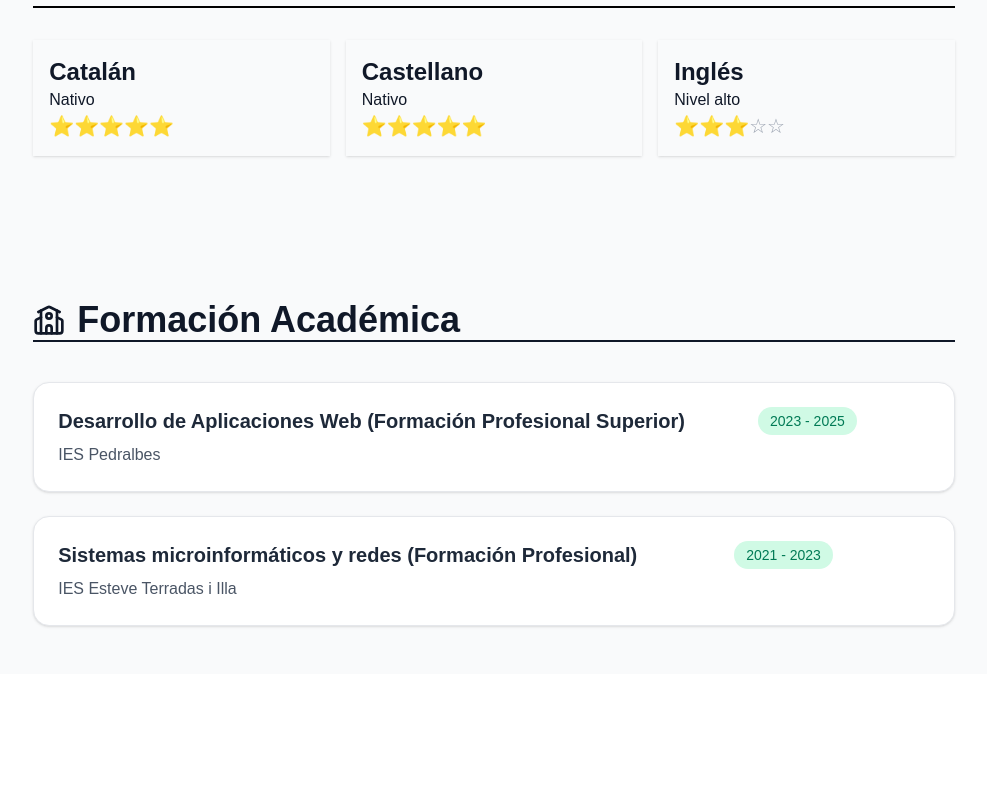
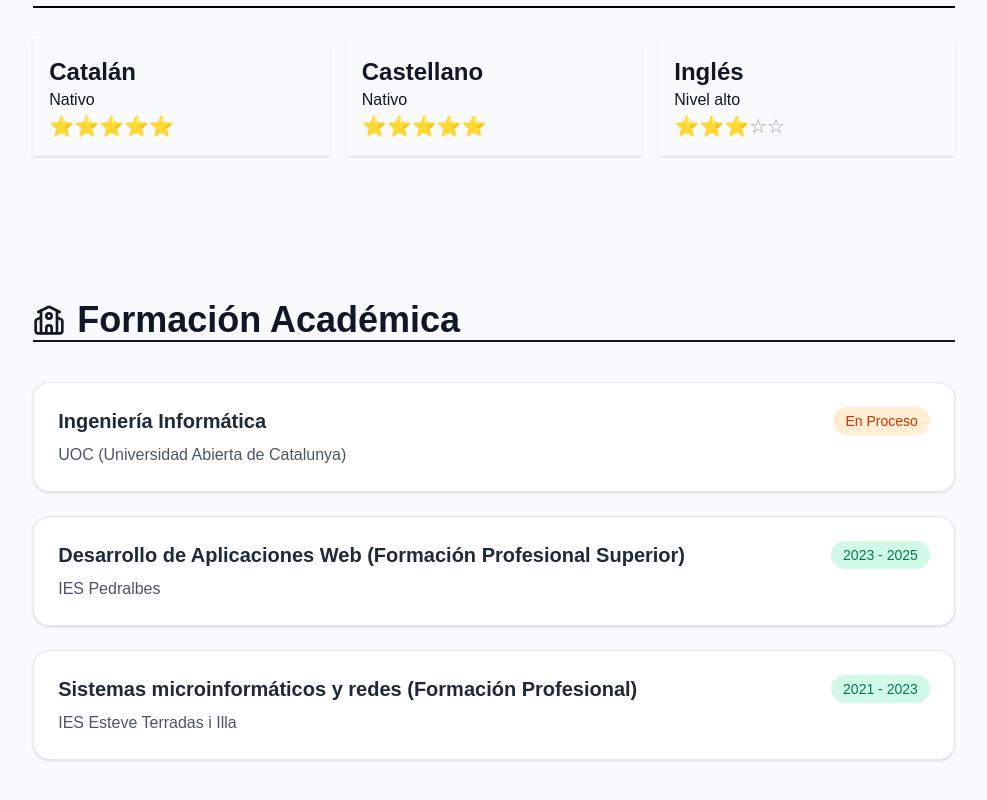
Before and after one commit to arnaubarrero/portfolio, a Next.js app in the folder aplicacio/: page / in a window 1280 px wide. Shown: the part 3246-4046 px from the top of the page, without its empty margins (146-1133 px from the left). Before the commit the page ends 3920 px from the top, so only its background shows below. Built offline with nearby package versions, Linux system fonts and the light colour scheme.

Commit message:
Universidad estudios

```diff
--- a/aplicacio/src/app/components/Estudios.jsx
+++ b/aplicacio/src/app/components/Estudios.jsx
@@ -54,9 +54,16 @@ const Estudios = () => {
                     >
                         <div className="flex flex-col md:flex-row md:justify-between md:items-center mb-2">
                             <h3 className="text-xl font-semibold text-gray-800">{estudio.titulo}</h3>
-                            <span className="mt-2 m-auto md:mt-0 text-sm bg-emerald-100 text-emerald-700 px-3 py-1 rounded-full">
+                            <span
+                                className={`mt-2 md:mt-0 text-sm px-3 py-1 rounded-full self-end md:self-auto md:ml-auto
+        ${["En Proceso", "En Procès", "In Process"].includes(estudio.fecha)
+                                        ? "bg-orange-100 text-orange-700"
+                                        : "bg-emerald-100 text-emerald-700"
+                                    }`}
+                            >
                                 {estudio.fecha}
                             </span>
+
                         </div>
                         <p className="text-gray-600 text-md">{estudio.institucion}</p>
                     </article>
--- a/aplicacio/src/app/json/estudios/castellano.json
+++ b/aplicacio/src/app/json/estudios/castellano.json
@@ -2,6 +2,11 @@
     "titulo": "Formación Académica",
     "cursosDestacados": "Cursos destacados",
     "estudios": [
+        {
+            "titulo": "Ingeniería Informática",
+            "institucion": "UOC (Universidad Abierta de Catalunya)",
+            "fecha": "En Proceso"
+        },
         {
             "titulo": "Desarrollo de Aplicaciones Web (Formación Profesional Superior)",
             "institucion": "IES Pedralbes",
--- a/aplicacio/src/app/json/estudios/catalan.json
+++ b/aplicacio/src/app/json/estudios/catalan.json
@@ -2,6 +2,11 @@
     "titulo": "Formació Acadèmica",
     "cursosDestacados": "Cursos destacats",
     "estudios": [
+        {
+            "titulo": "Enginyeria Informàtica",
+            "institucion": "UOC (Universitat Oberta de Catalunya)",
+            "fecha": "En Procès"
+        },
         {
             "titulo": "Desenvolupament d'Aplicacions Web (Formació Professional de Grau Superior)",
             "institucion": "IES Pedralbes",
--- a/aplicacio/src/app/json/estudios/ingles.json
+++ b/aplicacio/src/app/json/estudios/ingles.json
@@ -2,6 +2,11 @@
     "titulo": "Academic Background",
     "cursosDestacados": "Highlighted Courses",
     "estudios": [
+        {
+            "titulo": "Computer Engineering",
+            "institucion": "UOC (Open University of Catalunya)",
+            "fecha": "In Process"
+        },
         {
             "titulo": "Web Application Development (Advanced Vocational Training)",
             "institucion": "IES Pedralbes",
--- a/aplicacio/src/app/page.jsx
+++ b/aplicacio/src/app/page.jsx
@@ -29,7 +29,6 @@ function App() {
             <Mail size={24} />
             arnau.baso@gmail.com
           </a>
-
         </div>
       </div>
 
```
